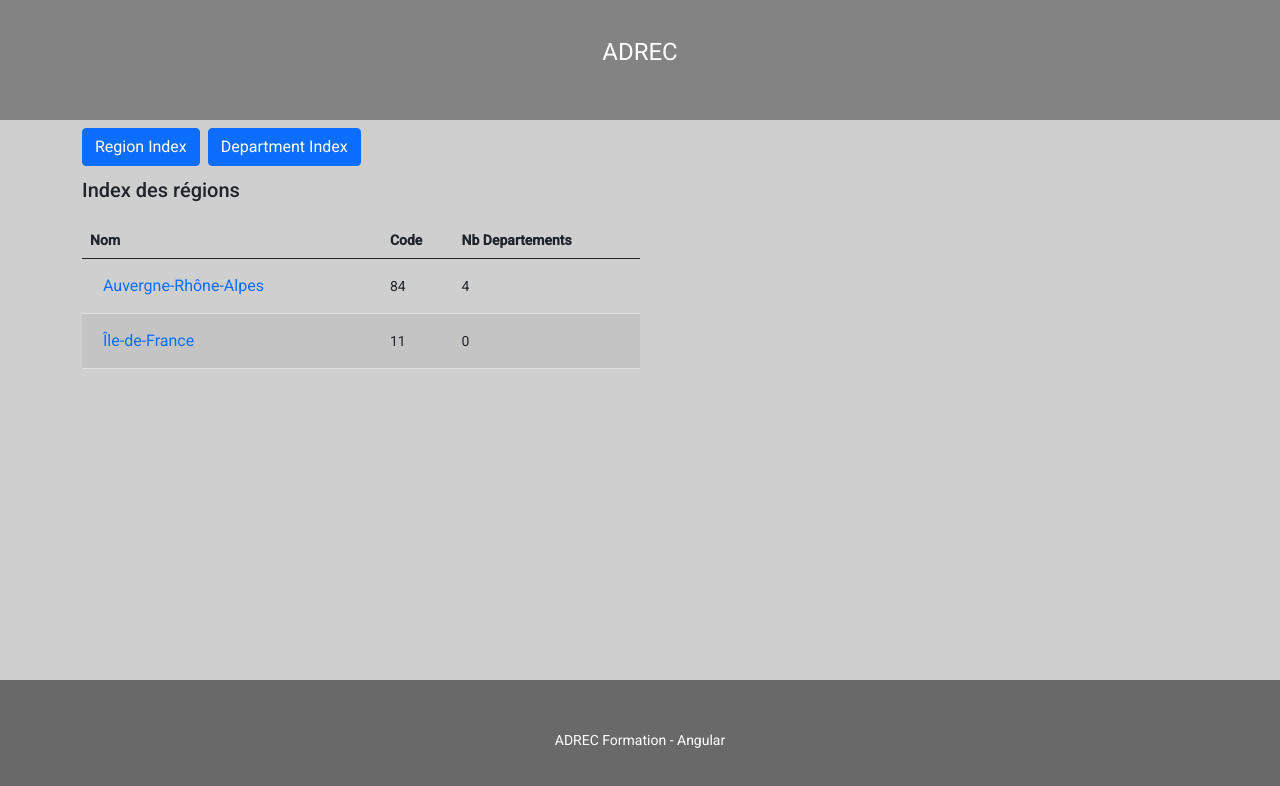
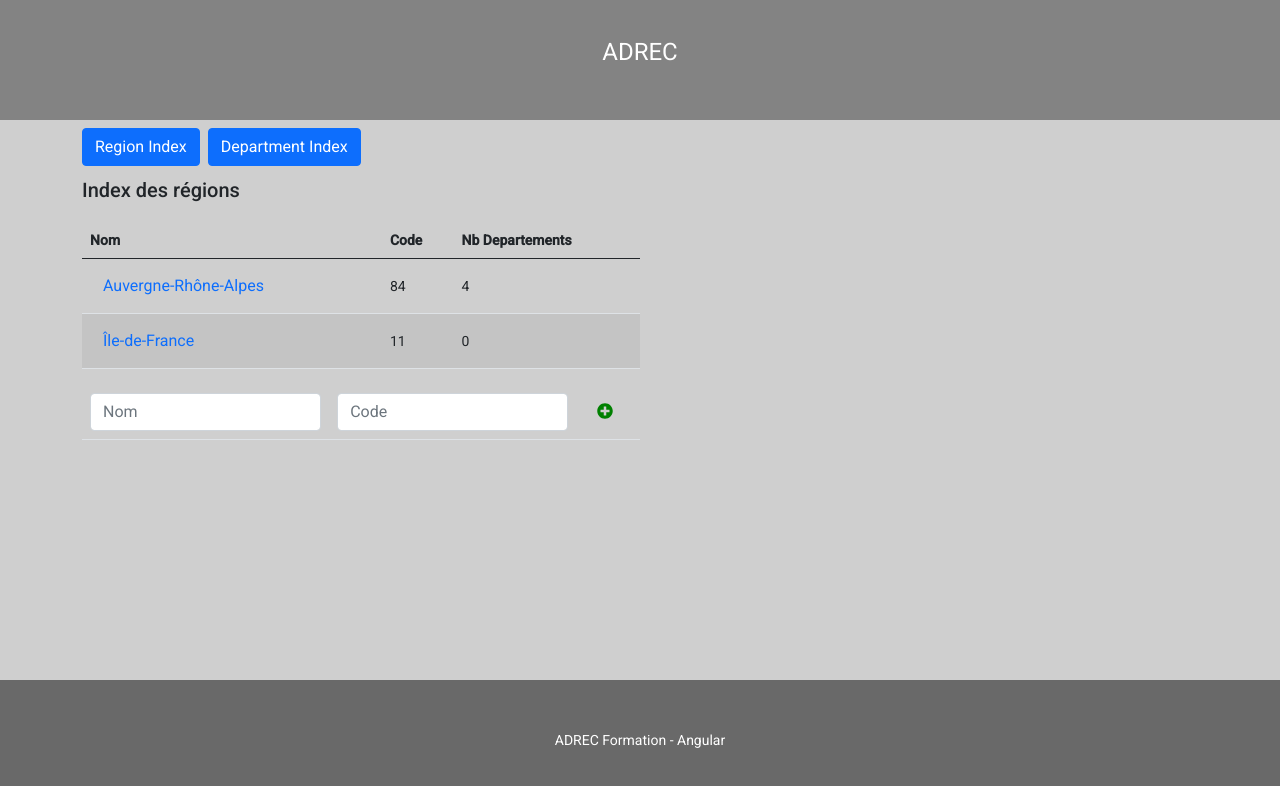
Before and after one commit to TyTy-cf/adrec-angular, an Angular app: page /region/index in a window 1280 px wide. Shown: the top 786 px of the page. Built offline with nearby package versions, Linux system fonts and the light colour scheme.

Commit message:
Add region form

```diff
--- a/package.json
+++ b/package.json
@@ -21,6 +21,9 @@
     "@angular/platform-browser": "~11.0.4",
     "@angular/platform-browser-dynamic": "~11.0.4",
     "@angular/router": "~11.0.4",
+    "@fortawesome/angular-fontawesome": "^0.8.2",
+    "@fortawesome/fontawesome-svg-core": "^1.2.34",
+    "@fortawesome/free-solid-svg-icons": "^5.15.2",
     "bootstrap": "^5.0.0-beta2",
     "rxjs": "~6.6.0",
     "tslib": "^2.0.0",
--- a/src/app/app.module.ts
+++ b/src/app/app.module.ts
@@ -13,6 +13,9 @@ import { RegionIndexComponent } from './region-index/region-index.component';
 import { DepartmentIndexComponent } from './department-index/department-index.component';
 import { DepartmentShowComponent } from './department-show/department-show.component';
 import { RegionShowComponent } from './region-show/region-show.component';
+import { RegionFormComponent } from './region-form/region-form.component';
+import { FontAwesomeModule } from '@fortawesome/angular-fontawesome';
+import {FormsModule} from '@angular/forms';
 
 @NgModule({
   declarations: [
@@ -23,6 +26,7 @@ import { RegionShowComponent } from './region-show/region-show.component';
     DepartmentIndexComponent,
     DepartmentShowComponent,
     RegionShowComponent,
+    RegionFormComponent,
   ],
   imports: [
     BrowserModule,
@@ -30,6 +34,8 @@ import { RegionShowComponent } from './region-show/region-show.component';
     BrowserAnimationsModule,
     MatTableModule,
     MatSortModule,
+    FontAwesomeModule,
+    FormsModule,
   ],
   providers: [
     {provide: AbstractDepartment, useClass: DepartmentService},
--- /dev/null
+++ b/src/app/region-form/region-form.component.html
@@ -0,0 +1,20 @@
+
+<form (ngSubmit)="infoAdd();" #regionAddForm="ngForm">
+  <table class="table">
+    <tbody>
+      <tr>
+        <td>
+          <input placeholder="Nom" class="form-control" type="text" name="name" [(ngModel)]="region.name">
+        </td>
+        <td>
+          <input placeholder="Code" class="form-control" type="text" name="code" [(ngModel)]="region.code">
+        </td>
+        <td>
+          <button (click)="addRegion(); regionAddForm.reset()" class="btn">
+            <fa-icon class="green-icon" [icon]="faPlusCircle"></fa-icon>
+          </button>
+        </td>
+      </tr>
+    </tbody>
+  </table>
+</form>
--- /dev/null
+++ b/src/app/region-form/region-form.component.scss
@@ -0,0 +1,7 @@
+
+.green-icon {
+  color: green;
+  &:hover {
+    color: darkgreen;
+  }
+}
--- /dev/null
+++ b/src/app/region-form/region-form.component.ts
@@ -0,0 +1,31 @@
+import { Component, OnInit } from '@angular/core';
+import {Region} from '../../models/region';
+import {faPlusCircle} from '@fortawesome/free-solid-svg-icons';
+import {RegionService} from '../../services/region.service';
+
+@Component({
+  selector: 'app-region-form',
+  templateUrl: './region-form.component.html',
+  styleUrls: ['./region-form.component.scss']
+})
+export class RegionFormComponent implements OnInit {
+
+  region: Region;
+  public faPlusCircle = faPlusCircle;
+
+  constructor(public regionService: RegionService) {
+    this.region = new Region();
+  }
+
+  ngOnInit(): void {
+  }
+
+  infoAdd(): void {
+    alert('Region bien ajoutée !');
+  }
+
+  addRegion(): void {
+    this.regionService.addRegion(this.region);
+    this.region = new Region();
+  }
+}
--- a/src/app/region-index/region-index.component.html
+++ b/src/app/region-index/region-index.component.html
@@ -22,8 +22,9 @@
       </tr>
     </tbody>
   </table>
+  <app-region-form></app-region-form>
 </div>
 
 <ng-template #emptyTr>
-  <td colspan="2">Tableau vide</td>
+  <td colspan="3">Tableau vide</td>
 </ng-template>
--- a/src/services/region.service.ts
+++ b/src/services/region.service.ts
@@ -24,6 +24,7 @@ export class RegionService implements RegionInterface {
   }
 
   addRegion(region: Region): void {
+    this.regions.push(region);
   }
 
   deleteRegion(code: string): Region[] {
```
Also changed, not shown: 2 other files (tests, documents, lock files or other folders).
